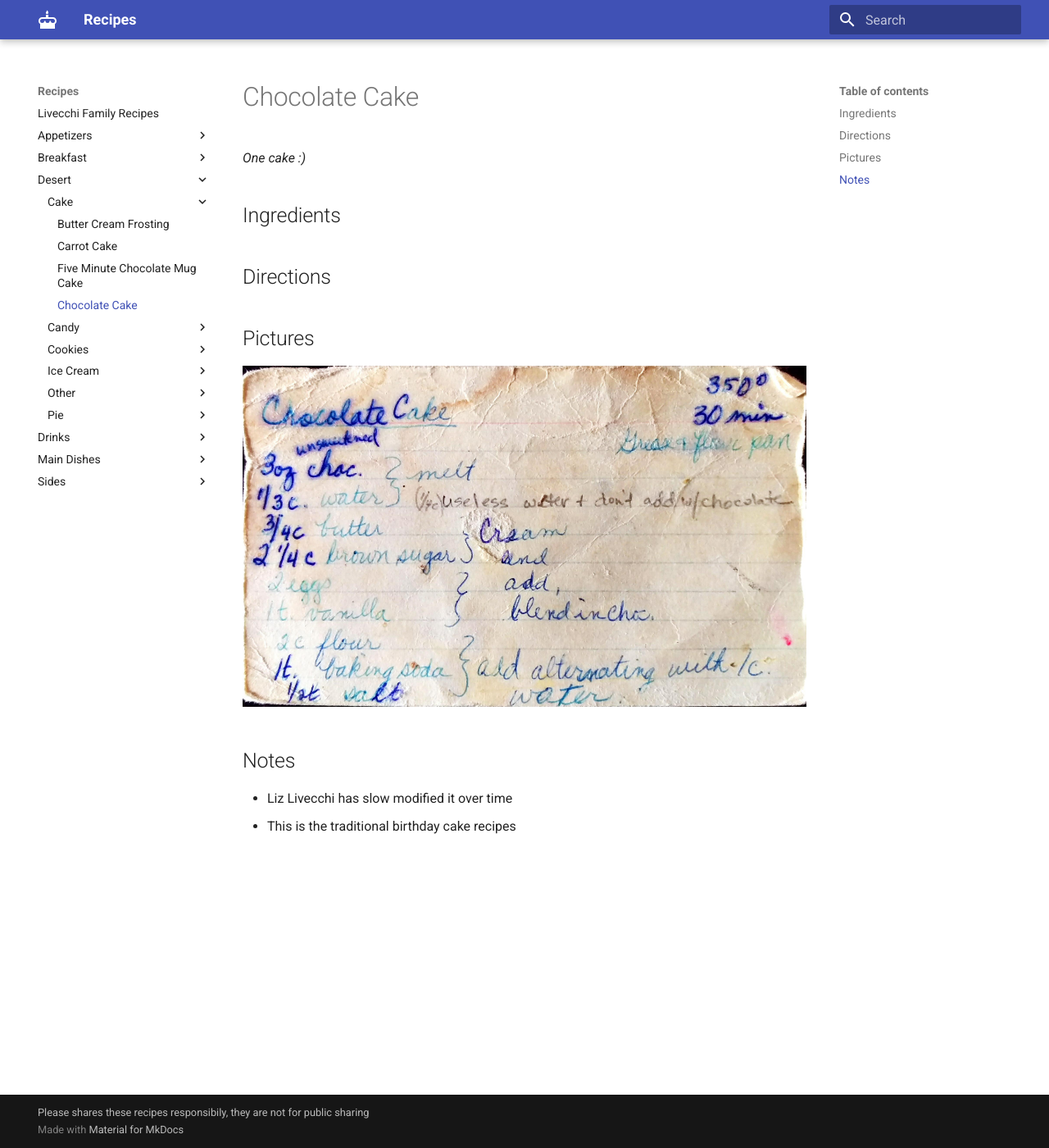
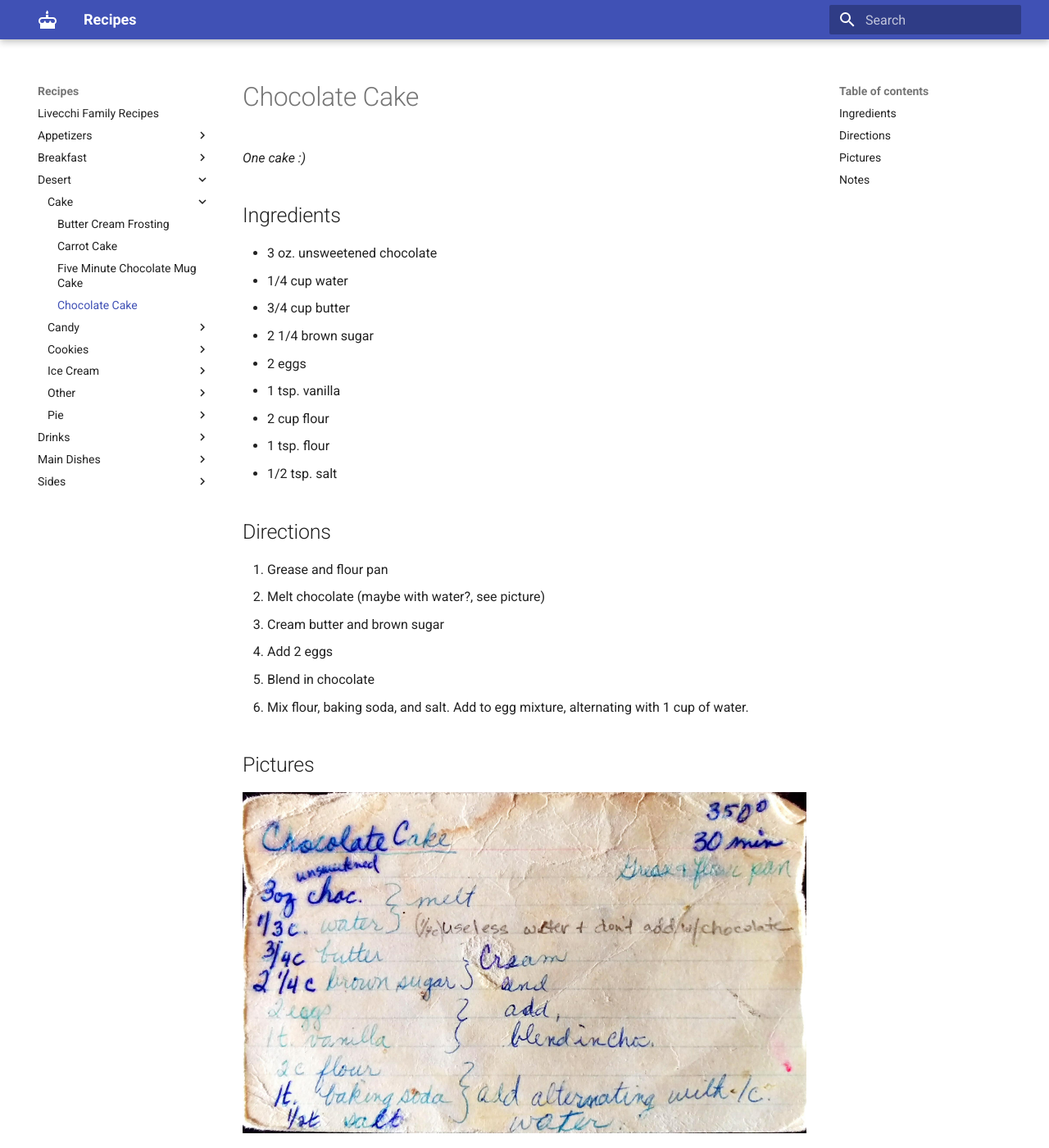
Before and after one commit to joewashear007/recipes, an MkDocs documentation site: the page built from recipes/Desert/Cake/Chocolate Cake.md, in a window 1280 px wide and 1400 px high. Shown: the whole window at 82% size. Built offline with MkDocs 1.6.1 and Material for MkDocs 9.7.7, drawn with Linux system fonts in a browser that asks for light colours.

Commit message:
Added the cholocate recipes

```diff
--- a/recipes/Desert/Cake/Chocolate Cake.md
+++ b/recipes/Desert/Cake/Chocolate Cake.md
@@ -5,11 +5,24 @@ _One cake :)_
 
 Ingredients
 --------------------------------------------
-
-
+* 3 oz. unsweetened chocolate
+* 1/4 cup water
+* 3/4 cup butter
+* 2 1/4 brown sugar
+* 2 eggs
+* 1 tsp. vanilla
+* 2 cup flour
+* 1 tsp. flour
+* 1/2 tsp. salt
 
 Directions
 --------------------------------------------
+1. Grease and flour pan
+2. Melt chocolate (maybe with water?, see picture)
+3. Cream butter and brown sugar
+4. Add 2 eggs
+5. Blend in chocolate
+6. Mix flour, baking soda, and salt. Add to egg mixture, alternating with 1 cup of water.
 
 
 Pictures
```
